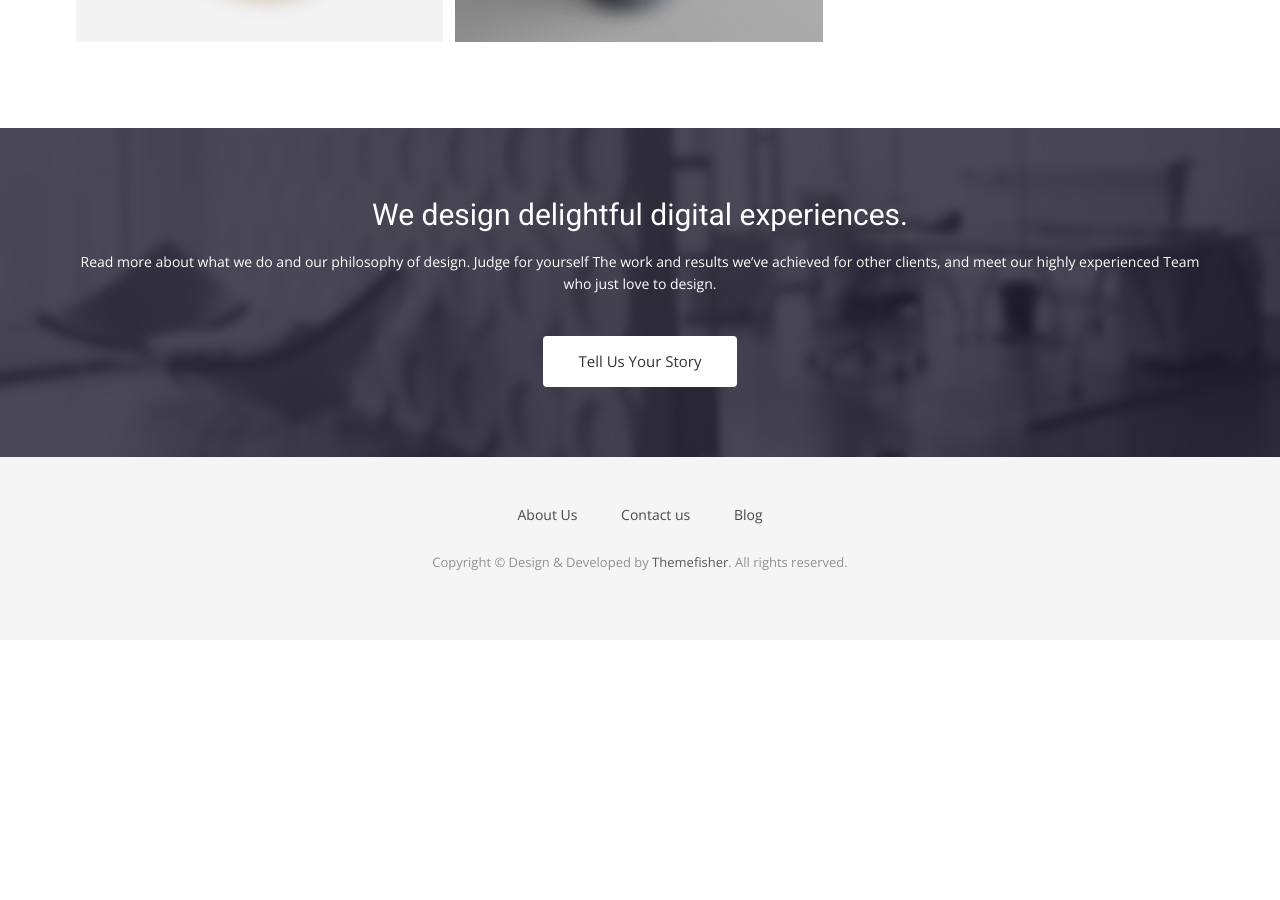
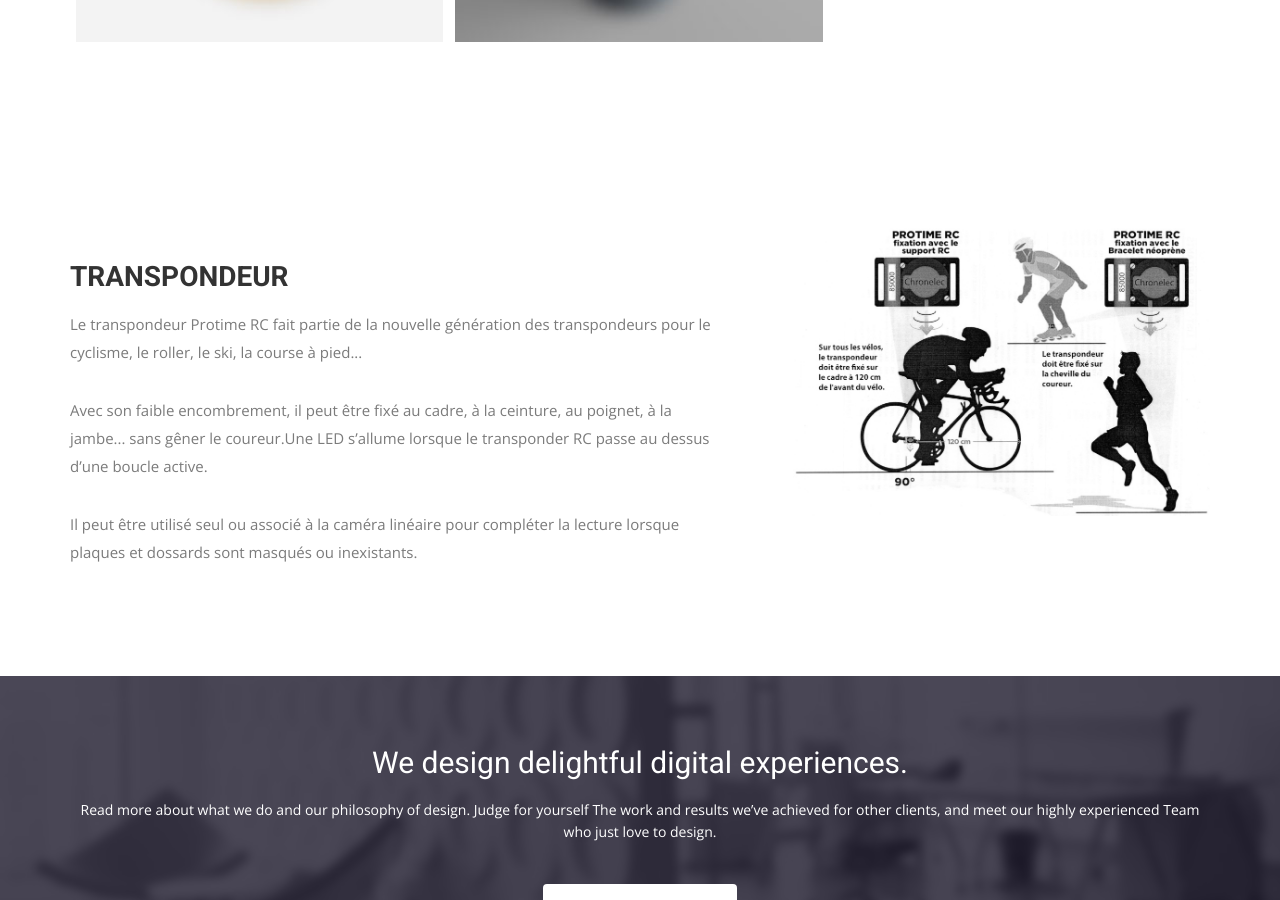
Before and after one commit to flandrefinish/website, a Jekyll site: the page built from materiel.html, in a window 1280 px wide and 900 px high, scrolled down 1281 px. Built offline with Jekyll 4.4.1, drawn with Linux system fonts in a browser that asks for light colours; nearby versions of some CDN libraries; some web fonts are replaced; before the commit the page ends 1921 px from its top, so only the background shows below that.

Commit message:
Fix embedded google maps Add details on materiel

```diff
--- a/contact.html
+++ b/contact.html
@@ -80,8 +80,8 @@
       <div class="col-md-6 col-sm-12">
         <div class="block">
           <h2>We Also Count In Google Map</h2>
-          <div class="google-map">
-            <iframe src="https://www.google.com/maps/embed?pb=!1m18!1m12!1m3!1d40541.044515207606!2d2.5917096523443663!3d50.57479825926666!2m3!1f0!2f0!3f0!3m2!1i1024!2i768!4f13.1!3m3!1m2!1s0x47dd21f1a9100a13%3A0x40af13e8163e920!2s62232+Hinges!5e0!3m2!1sen!2sfr!4v1546342254167" width="555" height="300" frameborder="0" style="border:0" allowfullscreen></iframe>
+          <div class="embed-responsive embed-responsive-16by9">
+              <iframe src="https://www.google.com/maps/embed?pb=!1m18!1m12!1m3!1d40541.044515207606!2d2.5917096523443663!3d50.57479825926666!2m3!1f0!2f0!3f0!3m2!1i1024!2i768!4f13.1!3m3!1m2!1s0x47dd21f1a9100a13%3A0x40af13e8163e920!2s62232+Hinges!5e0!3m2!1sen!2sfr!4v1546342254167" width="555" height="300" frameborder="0" style="border:0" allowfullscreen></iframe>
           </div>
         </div>
       </div>
--- a/index.html
+++ b/index.html
@@ -8,7 +8,7 @@
 <section id="slider">
   <div class="container">
     <div class="row">
-      <div class="col-md-10 col-md-offset-2">
+      <div class="col-md-11 col-md-offset-2">
         <div class="block">
           <h1 class="animated fadeInUp">PHOTO FINISH, CLASSEMENTS &#38; <br> CHRONOMETRAGES</h1>
           <p class="animated fadeInUp">Nous aimons le velo et la competition. Depuis 2010 travaillons a fournir les meilleurs prestations de chronometrage au nord de Paris.</p>
--- a/materiel.html
+++ b/materiel.html
@@ -41,20 +41,18 @@
                   <div class="overly">
                     <div class="position-center">
                       <h2>Camera lineaire</h2>
-                            <p>Labore et dolore magna aliqua. Ut enim ad </p>
-
+                      <p>Résolution de 2700 pixels et jusqu'à 3000 images par seconde. Cliquez pour plus de details.</p>
                     </div>
                   </div>
                 </a>
               </li>
               <li class="mix Transpondeur">
-                    <a href="#">
+                <a href="#intro">
                   <img src="{{ site.baseurl }}/img/portfolio/transpondeur.png" alt="">
                   <div class="overly">
                     <div class="position-center">
                       <h2>Transpondeur</h2>
-                          <p>Labore et dolore magna aliqua. Ut enim ad </p>
-
+                      <p>Cliquez pour plus de details.</p>
                     </div>
                   </div>
                 </a>
@@ -66,10 +64,8 @@
                     <div class="position-center">
                       <h2>Camescope</h2>
                       <p>Labore et dolore magna aliqua. Ut enim ad </p>
-
                     </div>
                   </div>
-
                 </a>
               </li>
               <li class="mix Chronometre">
@@ -79,7 +75,6 @@
                     <div class="position-center">
                       <h2>Chronometre</h2>
                       <p>Labore et dolore magna aliqua. Ut enim ad </p>
-
                     </div>
                   </div>
                 </a>
@@ -91,7 +86,6 @@
                     <div class="position-center">
                       <h2>Classement</h2>
                       <p>Labore et dolore magna aliqua. Ut enim ad </p>
-
                     </div>
                   </div>
                 </a>
@@ -104,6 +98,27 @@
   </div>
 </section>
 
+<section id="intro">
+  <div class="container">
+    <div class="row">
+      <div class="col-md-7 col-sm-12">
+        <div class="block">
+          <div class="section-title">
+            <h2>Transpondeur</h2>
+          </div>
+          <p>Le transpondeur Protime RC fait partie de la nouvelle génération des transpondeurs pour le  cyclisme, le roller, le ski, la course à pied...</p>
+          <p>Avec son faible encombrement, il peut être fixé au cadre, à la ceinture, au poignet, à la jambe... sans gêner le coureur.Une LED s’allume lorsque le transponder RC passe au dessus d’une boucle active.</p>
+          <p>Il peut être utilisé seul ou associé à la caméra linéaire pour compléter la lecture lorsque  plaques et dossards sont masqués ou inexistants.</p>
+        </div>
+      </div><!-- .col-md-7 close -->
+      <div class="col-md-5 col-sm-12">
+        <div class="block">
+          <img src="{{ site.baseurl }}/img/transpondeur_diagram.jpg">
+        </div>
+      </div><!-- .col-md-5 close -->
+    </div>
+  </div>
+</section>
 
 <!-- Call to action Start -->
 <section id="call-to-action">
```
Also changed, not shown: img/transpondeur_diagram.jpg (added). Lines whose indentation alone changed are shown as unchanged.
